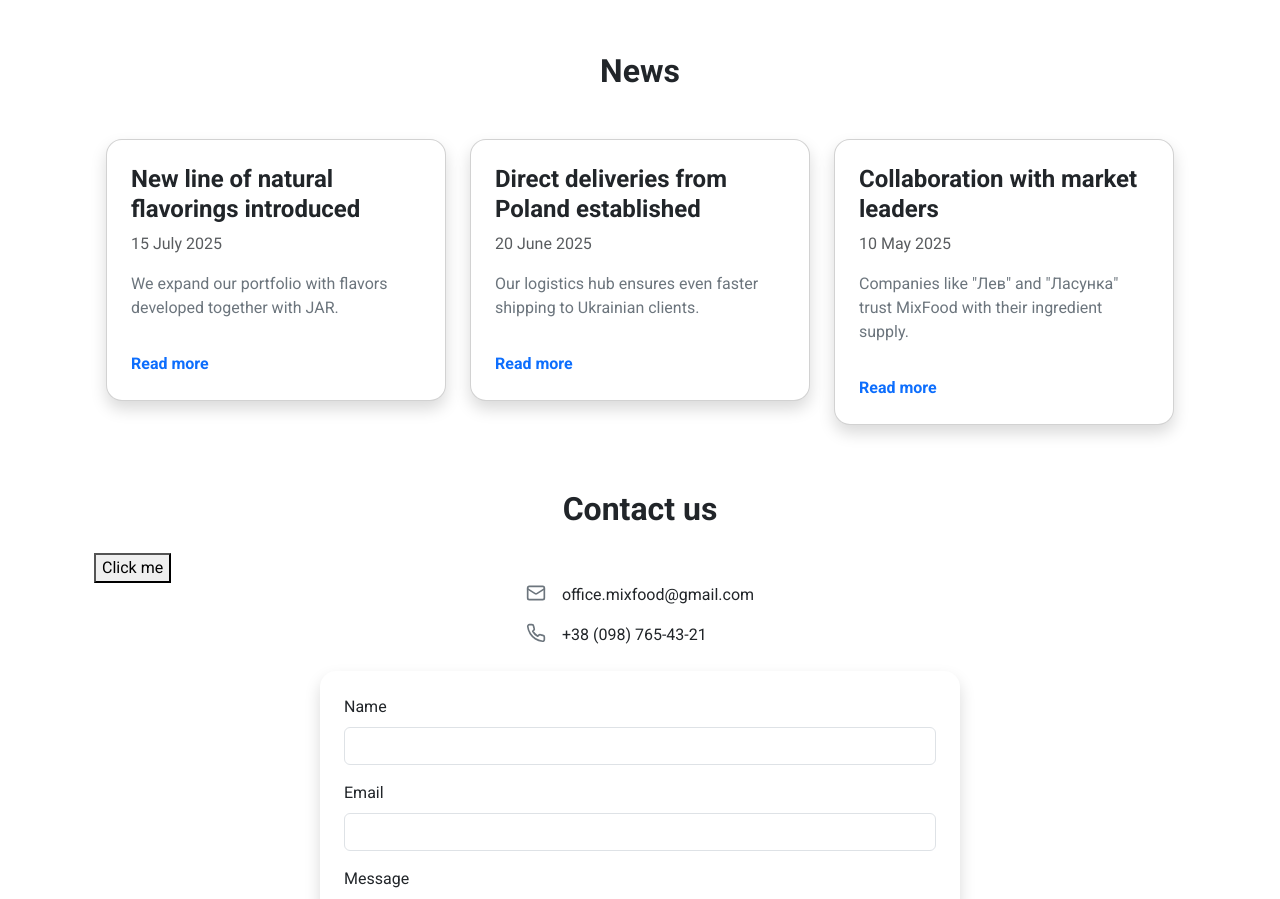
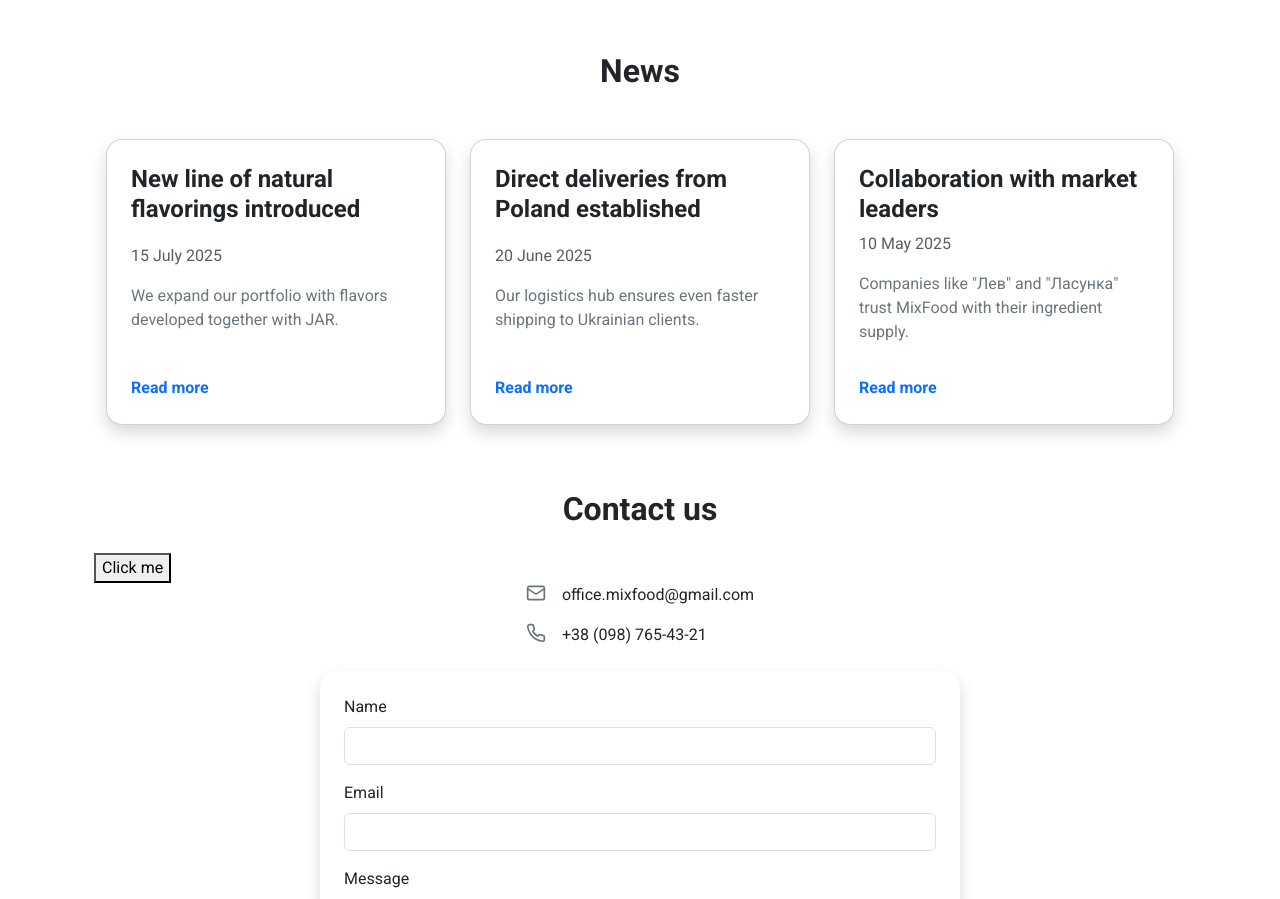
Before and after one commit to RenatAsadulov/Mix-food, a React (Vite) app: page / in a window 1280 px wide. Shown: the part 940-1839 px from the top of the page. Built offline with nearby package versions, Linux system fonts and the light colour scheme.

Commit message:
Align news card heights across pages

```diff
--- a/src/pages/News.jsx
+++ b/src/pages/News.jsx
@@ -21,14 +21,14 @@ export default function NewsPage() {
       </motion.h2>
       <div className="row g-4">
         {newsData.map((item) => (
-          <div key={item.slug} className="col-md-6 col-lg-4">
+          <div key={item.slug} className="col-md-6 col-lg-4 d-flex">
             <motion.div
               initial={{ opacity: 0, y: 20 }}
               whileInView={{ opacity: 1, y: 0 }}
               viewport={{ once: true }}
               transition={{ duration: 0.4 }}
             >
-              <Card className="h-100 position-relative">
+              <Card className="h-100 w-100 position-relative">
                 <CardContent className="d-flex flex-column h-100 p-4">
                   <h3 className="fs-4 fw-semibold mb-2 flex-grow-1">{item.title}</h3>
                   <time className="text-muted mb-3 d-block">
--- a/src/sections/NewsSection.jsx
+++ b/src/sections/NewsSection.jsx
@@ -24,14 +24,14 @@ export default function NewsSection() {
       <div className="container">
         <div className="row g-4">
           {newsData.map((item) => (
-            <div key={item.slug} className="col-md-6 col-lg-4">
+            <div key={item.slug} className="col-md-6 col-lg-4 d-flex">
               <motion.div
                 initial={{ opacity: 0, y: 20 }}
                 whileInView={{ opacity: 1, y: 0 }}
                 viewport={{ once: true }}
                 transition={{ duration: 0.4 }}
               >
-                <Card className="h-100 position-relative">
+                <Card className="h-100 w-100 position-relative">
                   <CardContent className="d-flex flex-column h-100 p-4">
                     <h4 className="fs-4 fw-semibold mb-2 flex-grow-1">
                       {item.title}
```
